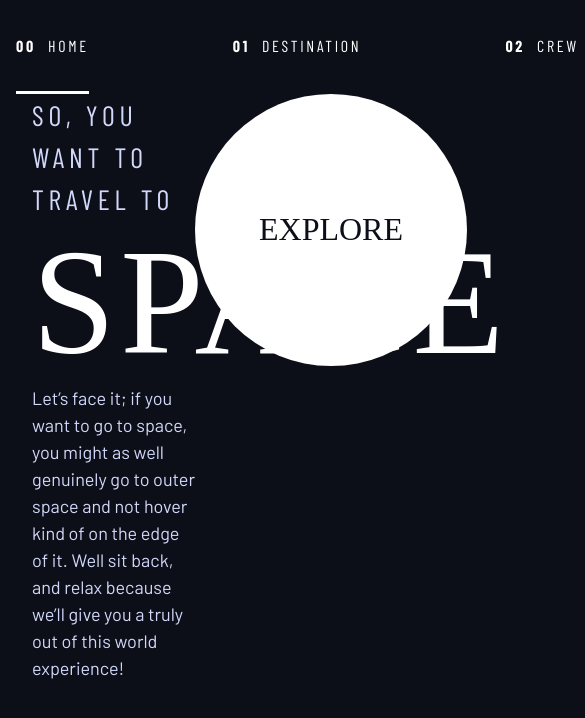
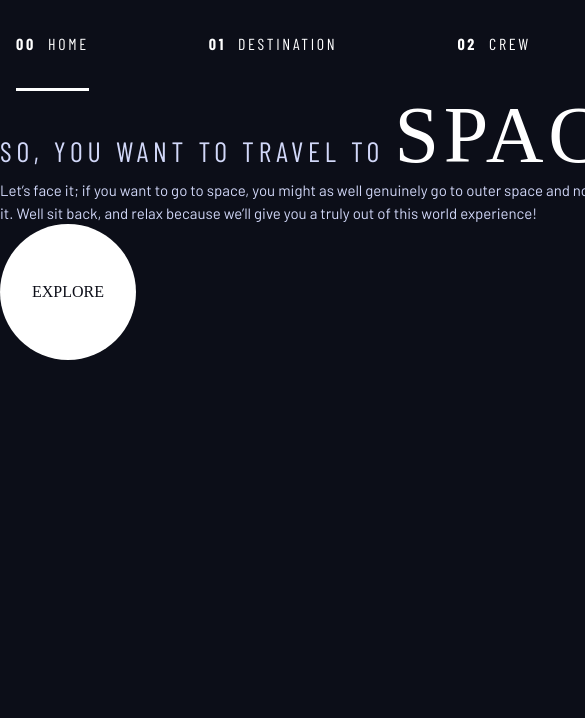
Before and after one commit to suzannepach/space-travel-website, a website built with webpack: page index.html in a window 390 px wide. Shown: the top 718 px of the page, 585 px wide, since content can reach past the window. Built offline with nearby package versions, Linux system fonts and the light colour scheme; a web font is replaced by a local one.

Commit message:
Added responsive typography

```diff
--- a/index.css
+++ b/index.css
@@ -9,12 +9,12 @@
     --clr-white: 0 0% 100%;
 
     /* font-sizes */
-    --fs-900: 9.375rem;
-    --fs-800: 6.25rem;
-    --fs-700: 3.5rem;
-    --fs-600: 2rem;
+    --fs-900: clamp(5rem, 8vw + 1rem, 9.375rem);
+    --fs-800: 3.5rem;
+    --fs-700: 1.5rem;
+    --fs-600: 1rem;
     --fs-500: 1.75rem;
-    --fs-400: 1.125rem;
+    --fs-400: 0.9375rem;
     --fs-300: 1rem;
     --fs-200: 0.875rem;
 
@@ -22,6 +22,27 @@
     --ff-serif: "Bellefair", serif;
     --ff-sans-cond: "Barlow Condensed", sans-serif;
     --ff-sans-normal: "Barlow", sans-serif;
+}
+
+@media (min-width: 35em) {
+    :root {
+        /* font-sizes */
+        --fs-900: 9.375rem;
+        --fs-800: 5rem;
+        --fs-700: 2.5rem;
+        --fs-600: 1.5rem;
+        --fs-400: 1rem;
+    }
+}
+
+@media (min-width: 45em) {
+    :root {
+        /* font-sizes */
+        --fs-800: 6.25rem;
+        --fs-700: 3.5rem;
+        --fs-600: 2rem;
+        --fs-400: 1.125rem;
+        }
 }
 
 /* ------------------------------------------ */
@@ -68,6 +89,9 @@ body {
     color: hsl( var(--clr-white));
     line-height: 1.5;
     min-height: 100vh;
+
+    display: grid;
+    grid-template-rows: min-content 1fr;
 }
 
 /* Make images easier to work with */
@@ -123,6 +147,10 @@ select {
 
 .grid-container {
     display: grid;
+}
+
+@media (min-width: 45rem) {
+    .grid-container {
         grid-template-columns: minmax(2rem,1fr) repeat(2, minmax(0, 40rem)) minmax(2rem,1fr);
         column-gap: var(--container-gap,);
     }
@@ -133,6 +161,7 @@ select {
 
     .grid-container > *:last-child {
         grid-column: 3;
+    }
 }
 
 .sr-only {
```
Lines whose indentation alone changed are shown as unchanged.
